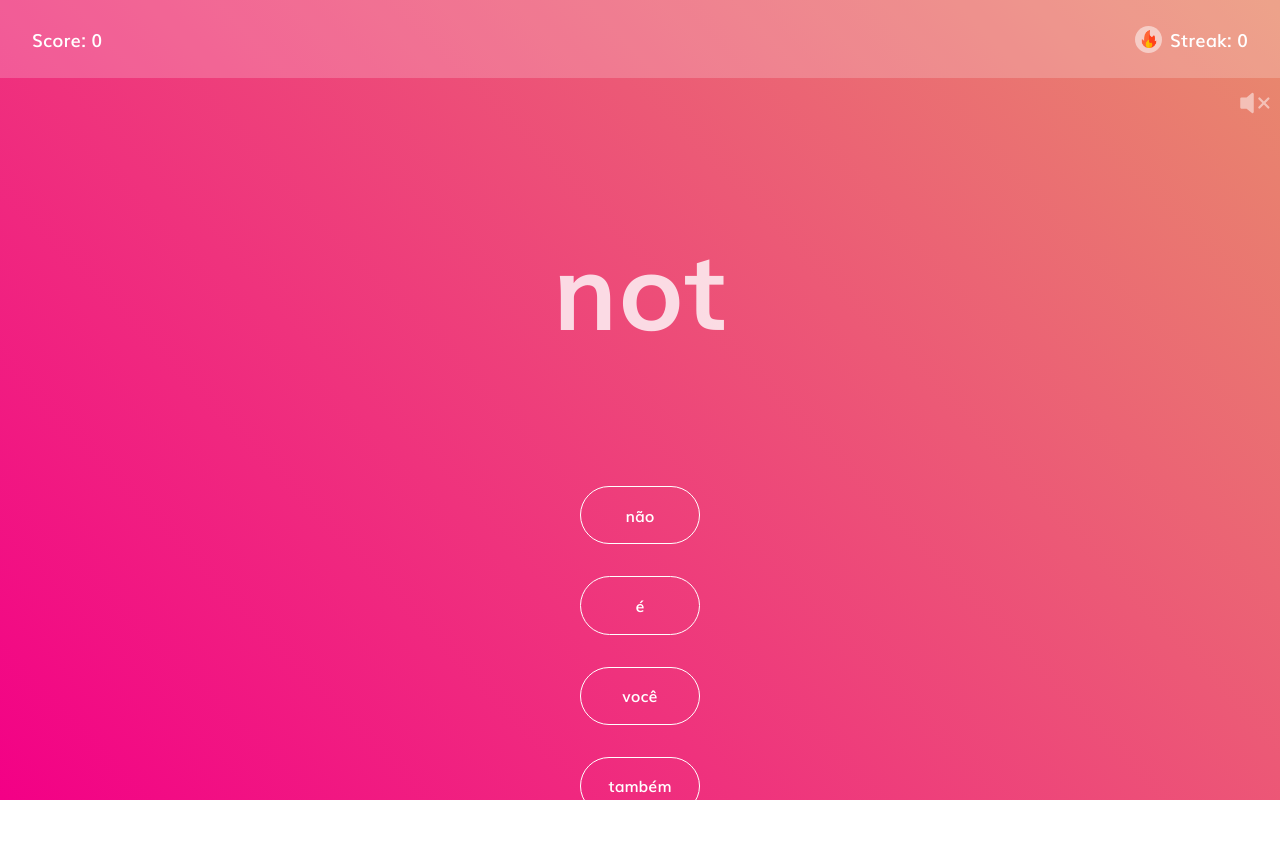
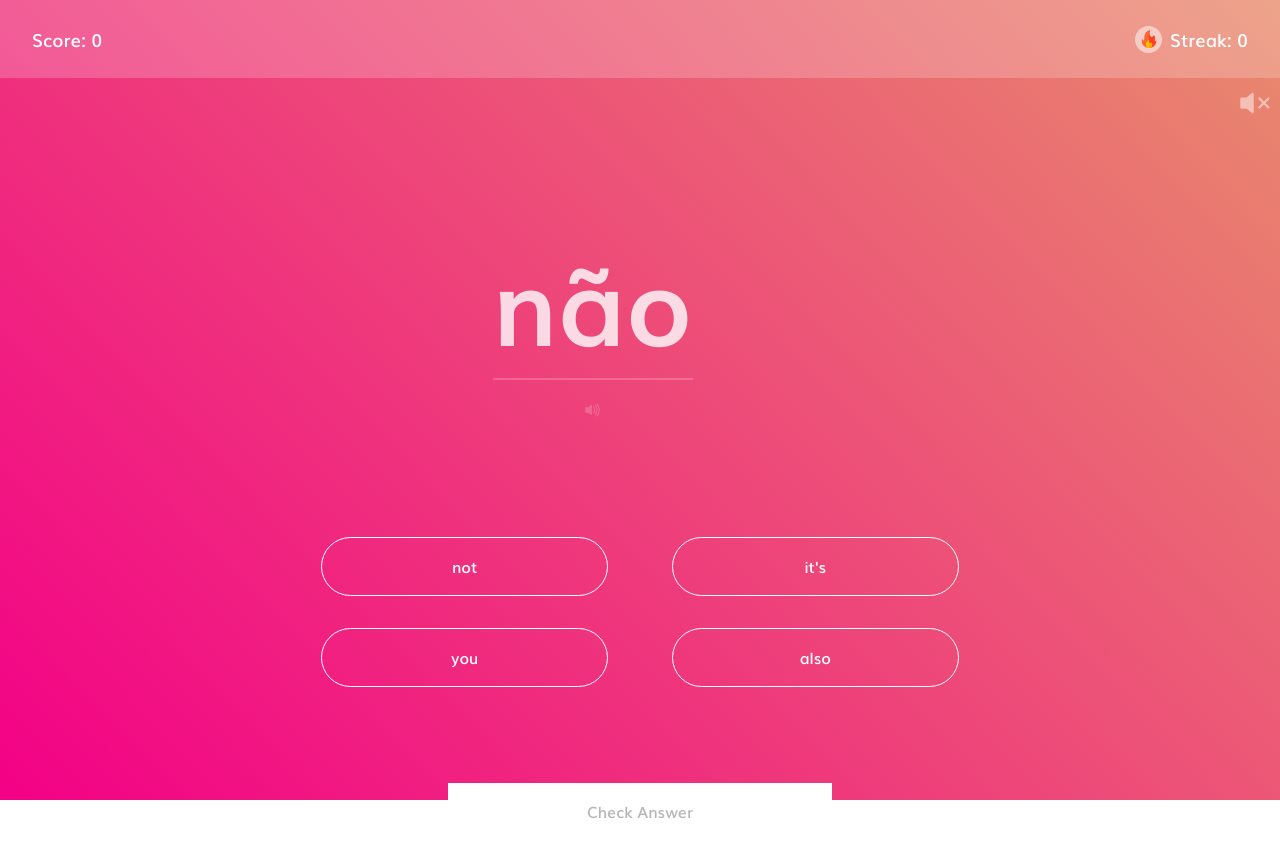
Before and after one commit to candicecz/learn-portuguese, a Next.js app: page / in a window 1280 px wide. Shown: the top 856 px of the page. Built offline with nearby package versions, Linux system fonts and the light colour scheme; what facepaint would draw is missing.

Commit message:
[UPDATE] answer selection + button styles

```diff
--- a/src/components/Main/index.tsx
+++ b/src/components/Main/index.tsx
@@ -10,7 +10,7 @@ const answer = {rank: 1, portuguese: "não", english: "not"};
 const options = [
   {rank: 1, portuguese: "não", english: "not"},
   {rank: 3, portuguese: "é", english: "it's"},
-  {rank: 4, portuguese: "você", english: "you"},
+  {rank: 4, portuguese: "vocêt tambémta mbémambé mtambém", english: "you"},
   {rank: 5, portuguese: "também", english: "also"},
 ];
 
--- a/src/components/Quiz/components/Controls.tsx
+++ b/src/components/Quiz/components/Controls.tsx
@@ -1,30 +1,39 @@
-import {useTheme} from "@emotion/react";
 import React from "react";
-import {Box, Button} from "src/components/global";
+import {Button} from "src/components/global";
+import {StyledQuizControls} from "../styles";
 
 interface QuizControlsProps {
-  answerIsSelected: boolean;
+  isSelectionMade: boolean;
+  showAnswer: boolean;
+  setShowAnswer: (args: boolean) => void;
+  resetQuestion: () => void;
 }
 
-const QuizControls: React.FC<QuizControlsProps> = ({answerIsSelected}) => {
-  const {theme} = useTheme();
-
+const QuizControls: React.FC<QuizControlsProps> = ({
+  isSelectionMade,
+  showAnswer,
+  setShowAnswer,
+  resetQuestion,
+}) => {
   return (
-    <Box mt={4}>
+    <StyledQuizControls mt={4} width={"100%"} p={4} justifyContent={"center"}>
       <Button
         variant={"solid"}
-        disabled={!answerIsSelected}
+        disabled={!isSelectionMade}
         onClick={() => {
-          // if (isAnswerCorrect !== null) {
-          //   theme.colors.updateGradient();
-          //   setIsAnswerCorrect(null);
-          // }
+          if (!showAnswer) {
+            console.log(1);
+            setShowAnswer(true);
+          } else {
+            console.log(2);
+
+            resetQuestion();
+          }
         }}
       >
-        check
-        {/* {isAnswerCorrect === null ? "Check answer" : "Next Question"} */}
+        {showAnswer ? "Next Question" : "Check Answer"}
       </Button>
-    </Box>
+    </StyledQuizControls>
   );
 };
 
--- a/src/components/Quiz/components/MainWord.tsx
+++ b/src/components/Quiz/components/MainWord.tsx
@@ -20,12 +20,12 @@ const MainWord: React.FC<MainWordProps> = ({
         fontSize={["3rem", "6rem"]}
         textAlign={"center"}
         opacity={0.8}
+        position={"relative"}
       >
         {children}
         {isInPortuguese && (
           <StyledLine opacity={isMuted ? 0.25 : 0.8}></StyledLine>
         )}
-      </Heading>
         {isInPortuguese && (
           <StyledIcon>
             <Heading variant={"sm"} opacity={isMuted ? 0.25 : 0.8}>
@@ -33,6 +33,7 @@ const MainWord: React.FC<MainWordProps> = ({
             </Heading>
           </StyledIcon>
         )}
+      </Heading>
     </StyledMainWord>
   );
 };
--- a/src/components/Quiz/index.tsx
+++ b/src/components/Quiz/index.tsx
@@ -1,7 +1,10 @@
-import React, {useEffect, useState} from "react";
+import React, {useEffect, useCallback, useState} from "react";
 import {StyledQuiz, StyledQuizProps, StyledMultipleChoice} from "./styles";
 import Choice from "./components/Choice";
 import MainWord from "./components/MainWord";
+import QuizControls from "./components/Controls";
+import {useTheme} from "@emotion/react";
+import {Box} from "src/components/global";
 
 type Option = {
   rank: number;
@@ -14,20 +17,35 @@ interface QuizProps extends StyledQuizProps {
   isMuted: boolean;
 }
 
-const Quiz: React.FC<QuizProps> = ({children, isMuted, answer, options}) => {
+const Quiz: React.FC<QuizProps> = ({isMuted, answer, options}) => {
+  const theme = useTheme();
+
   const [selection, setSelection] = useState<string | null>(null);
   // Where null state corresponds to waiting for an answer.
-  const [isAnswerCorrect, setIsAnswerCorrect] = useState<boolean | null>(null);
+  const [showAnswer, setShowAnswer] = useState(false);
+
   // The language in which the main word is in that the user must guess the meaning.
   const [guessPortugueseWord, setGuessPortugueseWord] = useState(true);
 
+  let answer_translation = guessPortugueseWord
+    ? answer.english
+    : answer.portuguese;
+
+  const handleReset = useCallback(() => {
+    setGuessPortugueseWord(Math.random() < 0.5);
+    setSelection(null);
+    setShowAnswer(false);
+    theme.colors.updateGradient();
+  }, []);
+
   useEffect(() => {
     // Decide randomly whether to show word in portuguese or english each time.
-    setGuessPortugueseWord(Math.random() < 0.5);
-  }, []);
+    handleReset();
+  }, [handleReset]);
 
   return (
     <StyledQuiz>
+      <Box>
         <Choice
           word={answer.portuguese}
           isMuted={isMuted}
@@ -39,18 +57,22 @@ const Quiz: React.FC<QuizProps> = ({children, isMuted, answer, options}) => {
             {guessPortugueseWord ? answer.portuguese : answer.english}
           </MainWord>
         </Choice>
+      </Box>
       <StyledMultipleChoice>
         {options.map(o => {
           // if answer is in portuguese, we show options in english and vice versa.
           let word = guessPortugueseWord ? o.english : o.portuguese;
+
           return (
             <Choice
               key={o.rank}
               word={word}
               isMuted={isMuted}
               isPortugueseWord={!guessPortugueseWord}
-              onClick={() => setSelection(word)}
-              // isCorrect={true}
+              onClick={() => !showAnswer && setSelection(word)}
+              isSelected={word === selection}
+              isValid={showAnswer && word === answer_translation}
+              disabled={!!showAnswer}
             >
               {word}
             </Choice>
@@ -58,6 +80,12 @@ const Quiz: React.FC<QuizProps> = ({children, isMuted, answer, options}) => {
         })}
       </StyledMultipleChoice>
       {/* Submit Answer */}
+      <QuizControls
+        isSelectionMade={!!selection}
+        resetQuestion={handleReset}
+        showAnswer={showAnswer}
+        setShowAnswer={setShowAnswer}
+      />
     </StyledQuiz>
   );
 };
--- a/src/components/Quiz/styles.tsx
+++ b/src/components/Quiz/styles.tsx
@@ -4,19 +4,25 @@ export interface StyledQuizProps {}
 
 export const StyledQuiz = styled(Box)<StyledQuizProps>`
   flex-direction: column;
-  flex: 1;
   width: 100%;
+  > * {
+    flex: 1;
+  }
 `;
 
+StyledQuiz.defaultProps = {
+  px: [0, 0, 6, "10%"],
+  flex: 1,
+};
+
 export const StyledMultipleChoice = styled(Box)(props => {
-  return {
-    flexDirection: "column",
-  };
+  return {flexWrap: "wrap", justifyContent: "center"};
 });
 
 StyledMultipleChoice.defaultProps = {
-  px: [4, 6],
+  px: [4, 5, 4, "15%"],
   width: "100%",
+  flex: [1, "unset"],
 };
 
 export const StyledMainWord = styled(Box)(props => {
@@ -41,5 +47,12 @@ StyledLine.defaultProps = {
 export const StyledIcon = styled(Box)``;
 StyledIcon.defaultProps = {
   position: "absolute",
-  bottom: 0,
+  width: "100%",
+  justifyContent: "center",
 };
+
+export const StyledQuizControls = styled(Box)(props => {
+  return {};
+});
+
+StyledQuizControls.defaultProps = {};
--- a/src/components/global/Button/components/Button.tsx
+++ b/src/components/global/Button/components/Button.tsx
@@ -13,7 +13,9 @@ const Button: React.FC<ButtonProps> = ({
   const theme = useTheme();
   return (
     <StyledButton theme={theme} isSelected={isSelected} {...props}>
-      <Heading color={"inherit"}>{children}</Heading>
+      <Heading color={"inherit"} p={2} m={2}>
+        {children}
+      </Heading>
     </StyledButton>
   );
 };
--- a/src/components/global/Button/styles.ts
+++ b/src/components/global/Button/styles.ts
@@ -8,6 +8,8 @@ import {
   BorderProps,
   color,
   ColorProps,
+  flexbox,
+  FlexboxProps,
   layout,
   LayoutProps,
   space,
@@ -21,14 +23,18 @@ interface StyledSystemProps
   extends BackgroundProps,
     BorderProps,
     ColorProps,
+    FlexboxProps,
     LayoutProps,
     PositionProps,
-    SpaceProps {}
+    SpaceProps {
+  variant?: string | string[];
+}
 
 export type StyledButtonProps = StyledSystemProps &
   React.ButtonHTMLAttributes<HTMLButtonElement> & {
     variant?: string | string[];
     isSelected?: boolean;
+    isValid?: boolean;
   };
 
 export interface StyledIconButtonProps
@@ -42,18 +48,20 @@ export interface StyledIconButtonProps
 const StyledSystemButton = styled("button")<StyledSystemProps>(
   {
     background: "transparent",
-    "&:hover": {cursor: "pointer"},
     border: "none",
   },
   background,
   border,
   color,
+  flexbox,
   layout,
   position,
   space,
   variant({
     variants: {
-      solid: {},
+      solid: {
+        bg: "#fff",
+      },
       outline: {
         color: "#fff",
         border: "1px solid #fff",
@@ -63,12 +71,13 @@ const StyledSystemButton = styled("button")<StyledSystemProps>(
     },
   }),
   props => {
-    if (props.variant === "outline") {
+    if (props.variant === "outline" && !props.disabled) {
       return {
         "&:hover": {
           background: "#fff",
           color: props.theme.colors.secondary,
           transition: "all 0.2s ease-in-out",
+          boxShadow: `0px 2px 2px 1px ${props.theme.colors.secondary}`,
         },
       };
     }
@@ -76,18 +85,34 @@ const StyledSystemButton = styled("button")<StyledSystemProps>(
 );
 
 export const StyledButton = styled(StyledSystemButton)<StyledButtonProps>`
+  &:hover {
+    cursor: ${props => (props.disabled ? "default" : "pointer")};
+  }
+
   ${props =>
     props.variant === "outline" &&
     props.isSelected &&
     css`
       color: ${props.theme.colors.secondary};
       background: #fff;
+      box-shadow: 0px 2px 2px 1px ${props.theme.colors.secondary};
+    `}
+
+  ${props =>
+    props.variant === "outline" &&
+    props.isValid &&
+    css`
+      color: #fff;
+      background: ${props.theme.colors.success};
     `}
 `;
 
 StyledButton.defaultProps = {
-  mb: 4,
-  minWidth: ["100%", "120px"],
+  mx: [2, 4],
+  my: [2, 3],
+  width: ["100%"],
+  minWidth: ["150px"],
+  flex: ["unset", "unset", "0 0 40%"],
 };
 
 export const StyledIconButton = styled(
--- a/src/components/global/Text/styles.ts
+++ b/src/components/global/Text/styles.ts
@@ -2,6 +2,8 @@ import styled from "@emotion/styled";
 import {
   color,
   ColorProps,
+  position,
+  PositionProps,
   space,
   SpaceProps,
   typography,
@@ -12,11 +14,13 @@ import {
 export interface StyledTextProps
   extends TypographyProps,
     ColorProps,
+    PositionProps,
     SpaceProps {}
 
 export const StyledText = styled.p<StyledTextProps>(
   {},
   color,
+  position,
   typography,
   space,
   variant({
@@ -35,11 +39,13 @@ StyledText.defaultProps = {m: 0};
 export interface StyledHeadingProps
   extends TypographyProps,
     ColorProps,
+    PositionProps,
     SpaceProps {}
 
 export const StyledHeading = styled.h3<StyledHeadingProps>`
   ${color};
   ${typography};
+  ${position};
   ${space};
   ${variant({
     variants: {
--- a/src/styles/theme.ts
+++ b/src/styles/theme.ts
@@ -11,6 +11,7 @@ export interface ThemeProps {
     palette: {lt: string[]; dk: string[]};
     primary: string;
     secondary: string;
+    success: string;
     gradient: string;
     updateGradient: () => void;
   };
@@ -21,6 +22,7 @@ export const themeConfig: ThemeProps = {
     palette,
     primary,
     secondary,
+    success: "#5dcd2a",
     gradient: `linear-gradient(226deg, ${primary},${secondary})`,
     updateGradient: () => {
       console.log("this", this);
```
Lines whose indentation alone changed are shown as unchanged.
